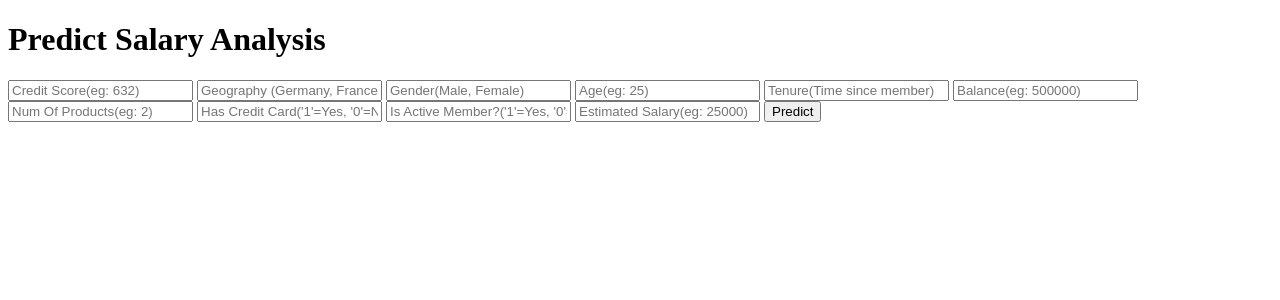
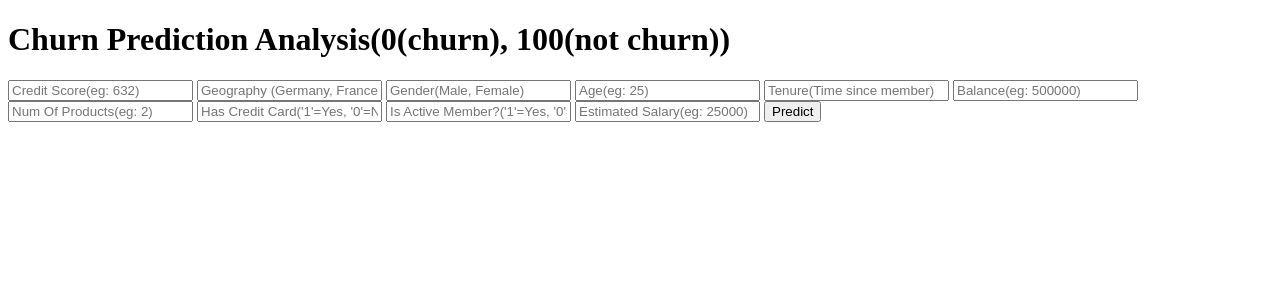
Before and after one commit to muhammet-cakmak/Heroku_Churn_LightGBM, a Flask app: page / in a window 1280 px wide. Shown: the top 300 px of the page. Run offline with Flask 2, Linux system fonts and the light colour scheme; parts of the project's set-up code (start-up, migrations or seed data) failed here and were passed over.

Commit message:
Add files via upload

```diff
--- a/templates/index.html
+++ b/templates/index.html
@@ -14,7 +14,7 @@
 
 <body>
  <div class="login">
-  <h1>Predict Salary Analysis</h1>
+  <h1>Churn Prediction Analysis(0(churn), 100(not churn))</h1>
 
      <!-- Main Input For Receiving Query to our ML -->
     <form action="{{ url_for('predict')}}"method="post">
```
